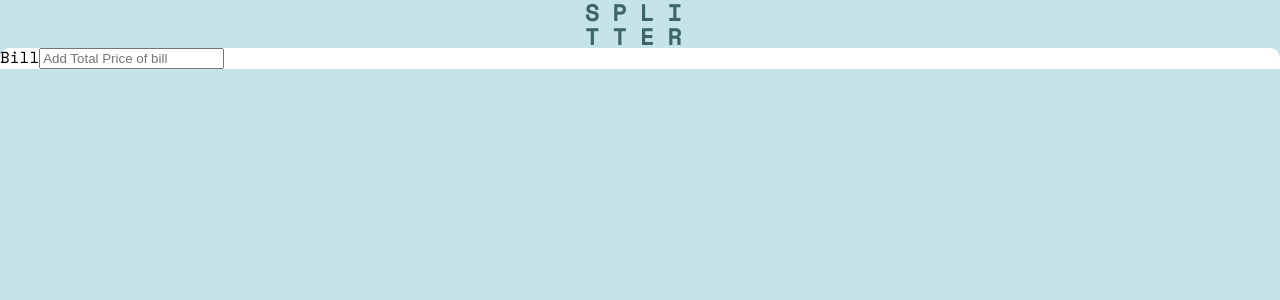
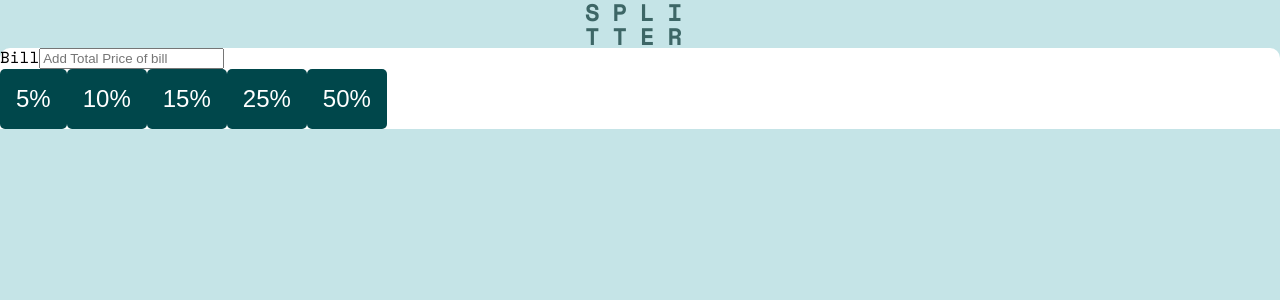
Before and after one commit to shivjoshi1996/tip-calculator-app, a React (Create React App) app: page / in a window 1280 px wide. Shown: the top 300 px of the page. Built offline with nearby package versions, Linux system fonts and the light colour scheme.

Commit message:
WIP tip section scaffolding

```diff
--- /dev/null
+++ b/src/components/Button.js
@@ -0,0 +1,14 @@
+import styled from 'styled-components';
+
+const StyledButton = styled.button`
+  background-color: #00474b;
+  color: white;
+  font-size: 1.5rem;
+  border: none;
+  border-radius: 5px;
+  padding: 1rem;
+`;
+
+export default function Button({ amount }) {
+  return <StyledButton type="button">{amount}%</StyledButton>;
+}
--- a/src/components/Calculator.js
+++ b/src/components/Calculator.js
@@ -1,5 +1,6 @@
 import React, { useState } from 'react';
 import styled from 'styled-components';
+import TipSelection from './TipSelection';
 
 const StyledCalculatorContainer = styled.div`
   height: 100%;
@@ -29,6 +30,7 @@ export default function Calculator() {
           onChange={handleBillInput}
         />
       </label>
+      <TipSelection />
     </StyledCalculatorContainer>
   );
 }
--- /dev/null
+++ b/src/components/TipSelection.js
@@ -0,0 +1,13 @@
+import Button from './Button';
+
+export default function TipSelection() {
+  return (
+    <div>
+      <Button amount={5} />
+      <Button amount={10} />
+      <Button amount={15} />
+      <Button amount={25} />
+      <Button amount={50} />
+    </div>
+  );
+}
```
